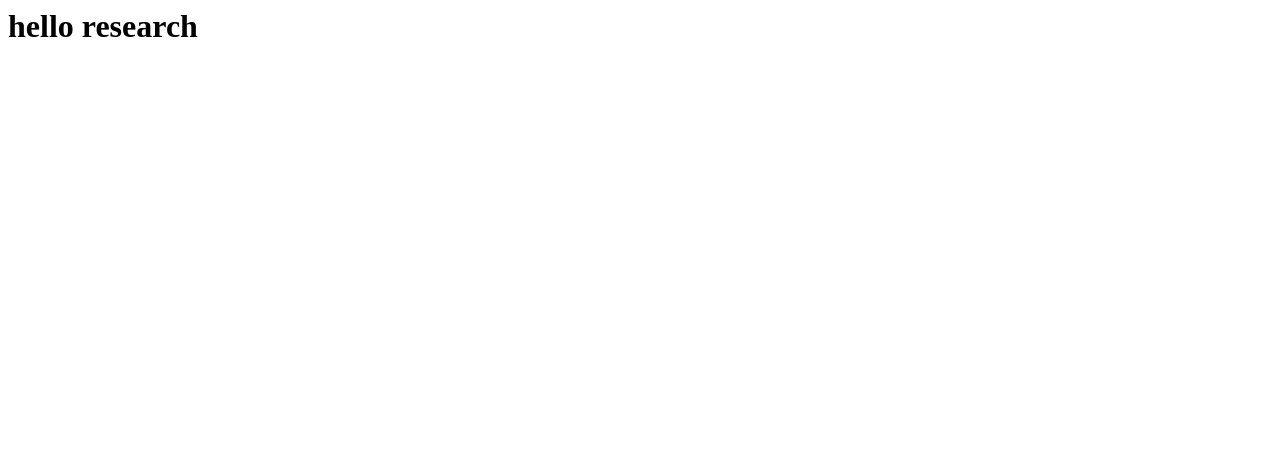
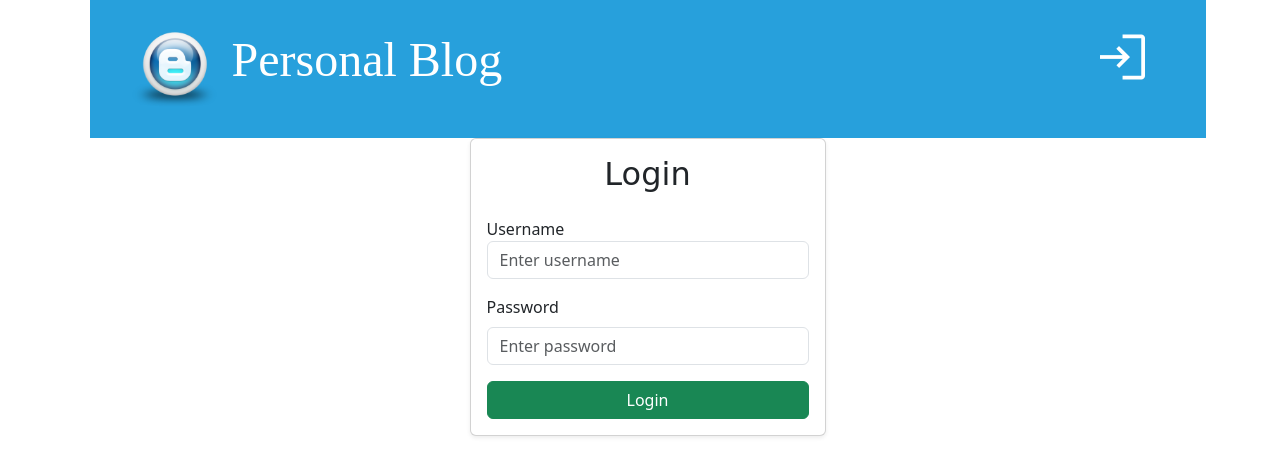
Before and after one commit to itsresearch/Blog, a Django app: page /accounts/login/ in a window 1280 px wide. Before the commit the part shown is almost empty. Shown: the top 476 px of the page. Run offline with Django 5.2, Linux system fonts and the light colour scheme; some libraries are stand-ins or nearby versions.

Commit message:
login and logout method added.

```diff
--- a/Blog/settings.py
+++ b/Blog/settings.py
@@ -122,3 +122,5 @@ STATICFILES_DIRS = ['static']
 # https://docs.djangoproject.com/en/5.2/ref/settings/#default-auto-field
 
 DEFAULT_AUTO_FIELD = 'django.db.models.BigAutoField'
+LOGIN_REDIRECT_URL = "/"
+LOGOUT_REDIRECT_URL = "/"
--- a/templates/base.html
+++ b/templates/base.html
@@ -5,7 +5,7 @@
 <head>
   <meta charset="utf-8">
   <meta name="viewport" content="width=device-width, initial-scale=1">
-  <title>Blog|App</title>
+  <title>Bootstrap demo</title>
   <link href="{% static 'css/bootstrap.min.css' %}" rel="stylesheet">
   <link rel="stylesheet"
     href="https://fonts.googleapis.com/css2?family=Material+Symbols+Outlined:opsz,wght,FILL,GRAD@20..48,100..700,0..1,-50..200" />
@@ -18,7 +18,7 @@
 
       <nav class="top-menu">
         {% if request.user.is_authenticated %}
-          <a href="{% url 'post-create' %}" class="btn text-white">
+        <a href="{% url 'post-create' %}" class="btn text-white">
           <span class="material-symbols-outlined lg-icons">add</span>
         </a>
 
@@ -26,13 +26,17 @@
           <span class="material-symbols-outlined lg-icons">edit</span>
         </a>
 
-        <a href="" class="btn text-white">
-          <span class="material-symbols-outlined lg-icons">logout</span>
-        </a>
+        <form action="{% url 'logout' %}" method="post" class="d-inline">
+          {% csrf_token %}
+          <button type="submit" class="btn text-white" aria-label="Logout">
+            <span class="material-symbols-outlined lg-icons">Logout</span>
+          </button>
+        </form>
         {% else %}
+
         <a href="{% url 'login' %}" class="btn text-white">
           <span class="material-symbols-outlined lg-icons">login</span>
-        </a>git
+        </a>
         {% endif %}
       </nav>
 
--- a/templates/registration/login.html
+++ b/templates/registration/login.html
@@ -1 +1,31 @@
-<h1>hello research</h1>
+{% extends "base.html" %}
+
+{% block content %}
+<div class="row justify-content-center">
+    <div class="col-mod-6 col-lg-4">
+        <div class="card shadow-sm">
+            <div class="card-body">
+                <h2 class="card-title text-center mb-4">Login</h2>
+                <form action="" method="post">
+                    {% csrf_token %}
+                    <div class="mb-3">
+                        <label for="username" class="from-label">Username</label>
+                        <input type="text" class="form-control" name="username" id="username"
+                            placeholder="Enter username" />
+
+                    </div>
+                    <div class="mb-3">
+                        <label for="password" class="form-label">Password</label>
+                        <input type="password" class="form-control" name="password" id="password"
+                            placeholder="Enter password" />
+                    </div>
+                    <div class="d-grid">
+                        <button type="submit" class="btn btn-success">Login</button>
+                    </div>
+                </form>
+            </div>
+        </div>
+    </div>
+</div>
+
+{% endblock content %}
```
Also changed, not shown: db.sqlite3.
